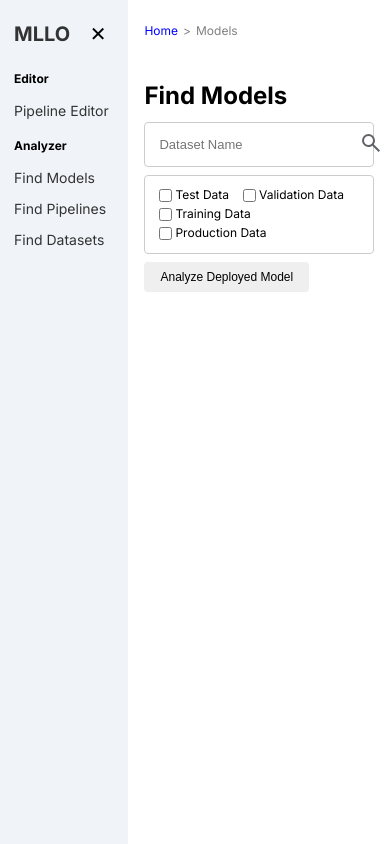
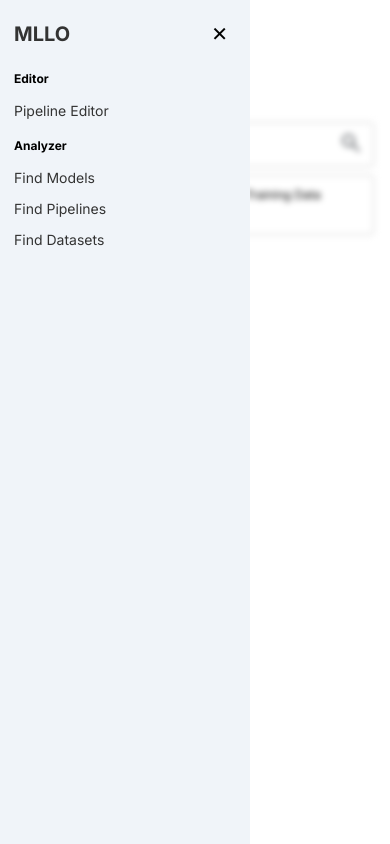
Before and after one commit to prtcrw/MLLE, a React (Vite) app in the folder mllo_web/frontend/web/: page /models in a window 390 px wide. Built offline with nearby package versions, Linux system fonts and the light colour scheme.

Commit message:
Add react-responsive

```diff
--- a/mllo_web/frontend/web/package.json
+++ b/mllo_web/frontend/web/package.json
@@ -14,6 +14,7 @@
     "react": "^18.3.1",
     "react-chartjs-2": "^5.2.0",
     "react-dom": "^18.3.1",
+    "react-responsive": "^10.0.0",
     "react-router-dom": "^6.26.0",
     "vite-plugin-css-injected-by-js": "^3.5.1"
   },
--- a/mllo_web/frontend/web/src/Dashboard.tsx
+++ b/mllo_web/frontend/web/src/Dashboard.tsx
@@ -1,5 +1,7 @@
-import React, {useState} from 'react';
+import React, {useEffect, useState} from 'react';
 import {BrowserRouter as Router, Route, Routes} from 'react-router-dom';
+import {useMediaQuery} from 'react-responsive'; // Import useMediaQuery
+
 import Menu from './components/Menu';
 import Header from './components/Header.tsx';
 import Home from './pages/Home';
@@ -14,6 +16,7 @@ import ComparePipelines from './pages/analyzer/ComparePipelines.tsx';
 
 const Dashboard: React.FC = () => {
     const [isMenuOpen, setIsMenuOpen] = useState(true);
+    const isMobile = useMediaQuery({query: '(max-width: 768px)'}); // Check for mobile size
 
     const toggleMenu = () => {
         setIsMenuOpen(!isMenuOpen);
@@ -22,19 +25,20 @@ const Dashboard: React.FC = () => {
     return (
         <Router>
             <div className="dashboard">
-                <Menu isMenuOpen={isMenuOpen} toggleMenu={toggleMenu} />
-                <div className="dashboard-content">
-                    <Header isMenuOpen={isMenuOpen} toggleMenu={toggleMenu} />
+                <Menu isMenuOpen={isMenuOpen} toggleMenu={toggleMenu} isMobile={isMobile}/>
+                <div className={`dashboard-content ${
+                    isMenuOpen && isMobile ? 'blurred' : ''}`}>
+                    <Header isMenuOpen={isMenuOpen} toggleMenu={toggleMenu}/>
                     <Routes>
-                        <Route path="/" element={<Home />} />
-                        <Route path="/models" element={<FindModels />} />
-                        <Route path="/models/analyze-deployed-model" element={<AnalyzeDeployedModel />} />
-                        <Route path="/pipelines" element={<FindPipelines />} />
-                        <Route path="/pipelines/compare-pipelines" element={<ComparePipelines />} />
-                        <Route path="/pipelines/edit-pipeline" element={<PipelineEditor />} />
-                        <Route path="/datasets" element={<FindDatasets />} />
-                        <Route path="/datasets/plot-performance" element={<PlotPerformance />} />
-                        <Route path="/datasets/analyze-model-output" element={<AnalyzeModelOutput />} />
+                        <Route path="/" element={<Home/>}/>
+                        <Route path="/models" element={<FindModels/>}/>
+                        <Route path="/models/analyze-deployed-model" element={<AnalyzeDeployedModel/>}/>
+                        <Route path="/pipelines" element={<FindPipelines/>}/>
+                        <Route path="/pipelines/compare-pipelines" element={<ComparePipelines/>}/>
+                        <Route path="/pipelines/edit-pipeline" element={<PipelineEditor/>}/>
+                        <Route path="/datasets" element={<FindDatasets/>}/>
+                        <Route path="/datasets/plot-performance" element={<PlotPerformance/>}/>
+                        <Route path="/datasets/analyze-model-output" element={<AnalyzeModelOutput/>}/>
                     </Routes>
                 </div>
             </div>
--- a/mllo_web/frontend/web/src/components/Menu.tsx
+++ b/mllo_web/frontend/web/src/components/Menu.tsx
@@ -3,9 +3,12 @@ import './styles/menu.css'
 import Submenu from './Submenu.tsx';
 import {Link} from "react-router-dom";
 
-const Menu: React.FC<{ isMenuOpen: boolean; toggleMenu: () => void }> = ({isMenuOpen, toggleMenu}) => {
+const Menu: React.FC<{ isMenuOpen: boolean; toggleMenu: () => void; isMobile: boolean }> = ({isMenuOpen, toggleMenu, isMobile}) => {
     const handleSubmenuClick = (event: React.MouseEvent) => {
         event.stopPropagation();
+        if (isMobile) {
+            toggleMenu();
+        }
     };
 
     const editorSubmenuItems = [
@@ -19,7 +22,7 @@ const Menu: React.FC<{ isMenuOpen: boolean; toggleMenu: () => void }> = ({isMenu
     ];
 
     return (
-        <div className={`menu-container ${isMenuOpen ? 'open' : ''}`}>
+        <div className={`menu-container ${isMenuOpen ? (isMobile ? 'mobile-open' : 'open') : ''}`}>
             <div className="menu-content">
                 <div className="menu-header">
                     <Link to='/'><h2 className="menu-title">MLLO</h2></Link>
--- a/mllo_web/frontend/web/src/components/Table.tsx
+++ b/mllo_web/frontend/web/src/components/Table.tsx
@@ -1,4 +1,5 @@
 import React from 'react';
+import './styles/table.css';
 
 interface TableProps {
     data: any[]; // Assuming any data type for now
@@ -8,7 +9,7 @@ interface TableProps {
 
 const Table: React.FC<TableProps> = ({data, headers, message}) => {
     return (
-        <div>
+        <div style={{ '--column-count': headers.length } as React.CSSProperties}>
             {data.length > 0 ? (
                 <table>
                     <thead>
--- a/mllo_web/frontend/web/src/components/styles/menu.css
+++ b/mllo_web/frontend/web/src/components/styles/menu.css
@@ -8,8 +8,10 @@
     background-color: rgb(240, 244, 249);
 }
 
-.menu-container.open {
-    width: 250px; /* Set the desired width */
+.menu-container.open, .menu-container.mobile-open {
+    min-width: 250px;
+    width: 250px;
+    max-width: 250px;
     opacity: 100;
 }
 
--- /dev/null
+++ b/mllo_web/frontend/web/src/components/styles/table.css
@@ -0,0 +1,16 @@
+table {
+    width: 100%;
+    border-collapse: collapse;
+    overflow-x: auto;
+}
+
+th, td {
+    width: calc(100% / var(--column-count)); /* Dynamic width based on column count */
+    text-align: left;
+    padding: 8px;
+    border: 1px solid #ddd; /* Optional: Add borders to cells */
+}
+
+th {
+    background-color: #f2f2f2;
+}
--- a/mllo_web/frontend/web/src/styles/index.css
+++ b/mllo_web/frontend/web/src/styles/index.css
@@ -48,8 +48,20 @@ button {
   padding: 0 16px; /* Add padding as needed */
 }
 
+.blurred {
+  filter: blur(3px); /* Add blur effect on mobile menu open */
+}
+
 .menu-content.open ~ .dashboard-content {
   margin-left: 250px; /* Adjust based on menu width */
+}
+
+.menu-container.mobile-open {
+  position: fixed; /* Fix menu position on top on mobile */
+  top: 0;
+  left: 0;
+  z-index: 10; /* Ensure menu is above content on mobile */
+  /* Adjust width and other styles as needed for mobile layout */
 }
 
 table {
```
Also changed, not shown: 1 other file (tests, documents, lock files or other folders).
